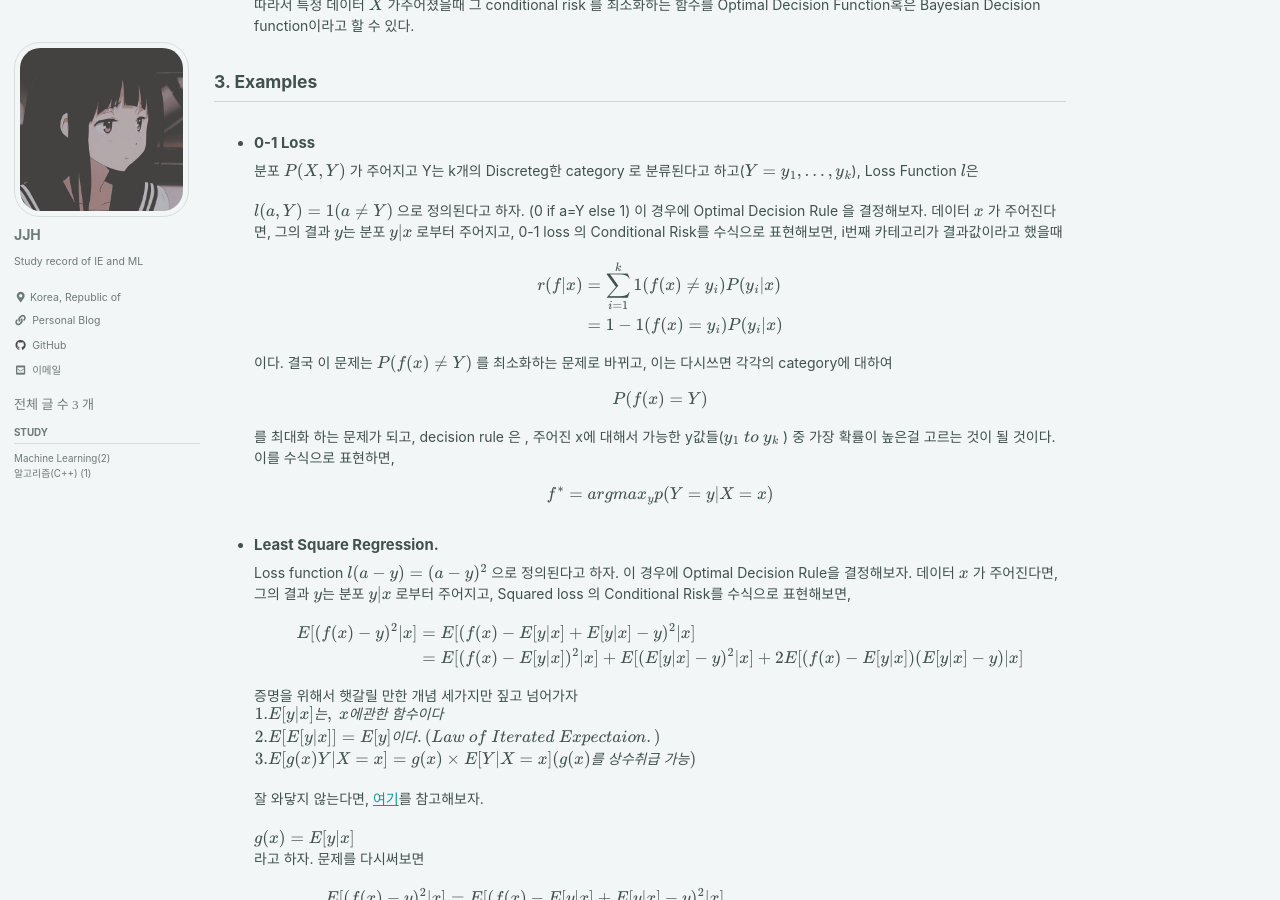
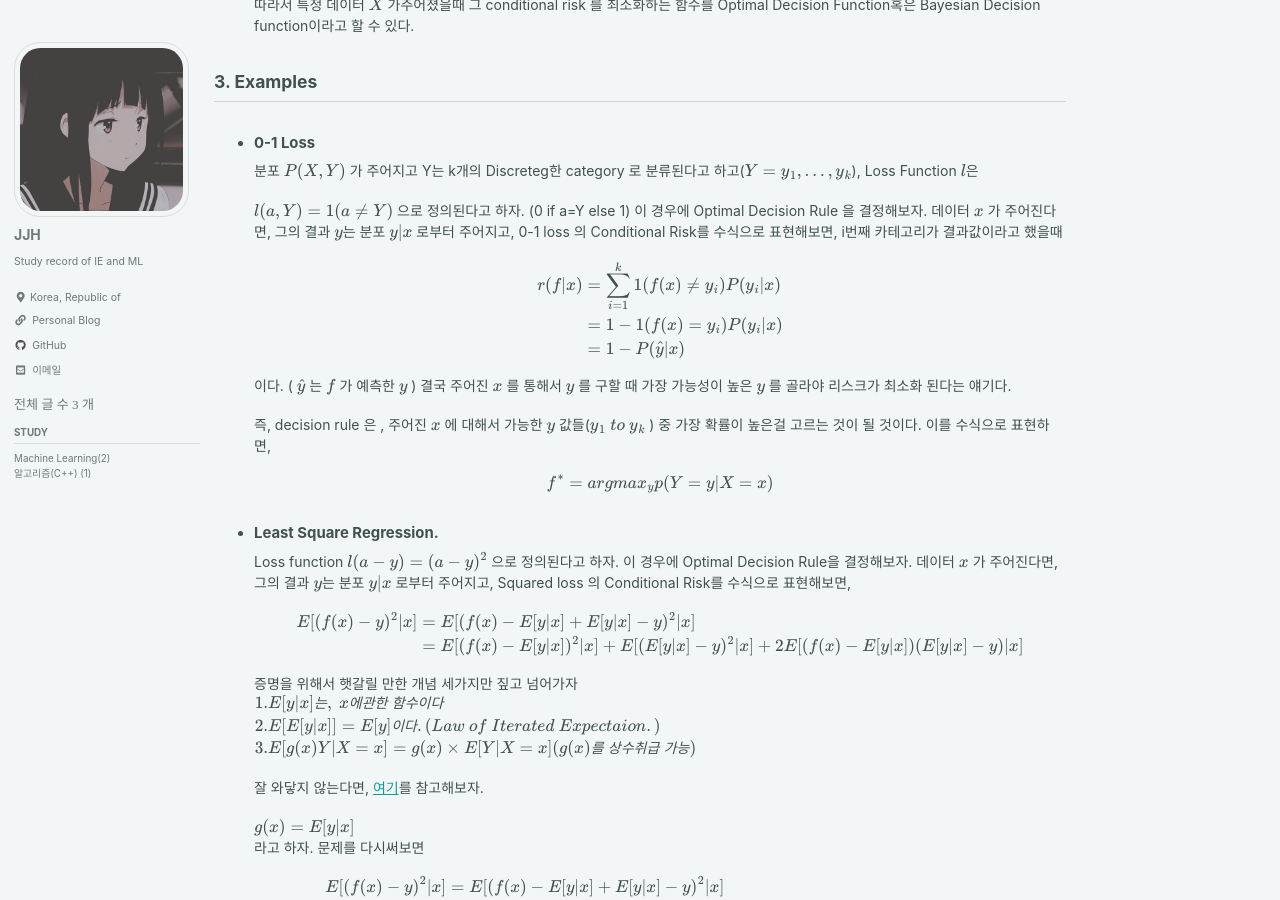
Before and after one commit to Corpse-is-Talking/Corpse-is-Talking.github.io, a Jekyll site: the page built from _posts/Machine Learning/2021-08-13-Statistical Learning Theory.md, in a window 1280 px wide and 900 px high, scrolled down 1472 px. Built offline with Jekyll 4.4.1, drawn with Linux system fonts in a browser that asks for light colours; cached includes are drawn as plain includes; formulas are drawn with MathJax 3; comment, search, counter and statistics services are not loaded.

Commit message:
20210820 real fianl

```diff
--- a/_posts/Machine Learning/2021-08-13-Statistical Learning Theory.md
+++ b/_posts/Machine Learning/2021-08-13-Statistical Learning Theory.md
@@ -86,16 +86,15 @@ comments: true
   $$
   \begin{aligned}
   r(f|x)&= \sum_{i=1}^{k} 1(f(x)\neq y_i)P(y_i|x) \\
-  &=  1-1(f(x)=y_i)P(y_i|x)
+  &=  1-1(f(x)=y_i)P(y_i|x)\\
+  &= 1- P(\hat{y}|x)
   \end{aligned}
   $$
 
-  이다. 결국 이 문제는
-  $P(f(x) \neq Y)$ 를 최소화하는 문제로 바뀌고, 이는 다시쓰면 각각의 category에 대하여
+  이다. ( $\hat{y}$ 는 $f$ 가 예측한 $y$ ) 결국
+  주어진 $x$ 를 통해서 $y$ 를 구할 때 가장 가능성이 높은 $y$ 를 골라야 리스크가 최소화 된다는 얘기다.
 
-  $$ P(f(x) = Y)$$
-
-  를 최대화 하는 문제가 되고, decision rule 은 , 주어진 x에 대해서 가능한 y값들($y_1\ to \ y_k$ ) 중 가장 확률이 높은걸 고르는 것이 될 것이다.
+  즉, decision rule 은 , 주어진 $x$ 에 대해서 가능한 $y$ 값들($y_1\ to \ y_k$ ) 중 가장 확률이 높은걸 고르는 것이 될 것이다.
   이를 수식으로 표현하면,
 
   $$ f^*=argmax_{y}p(Y=y|X=x)  $$
```
